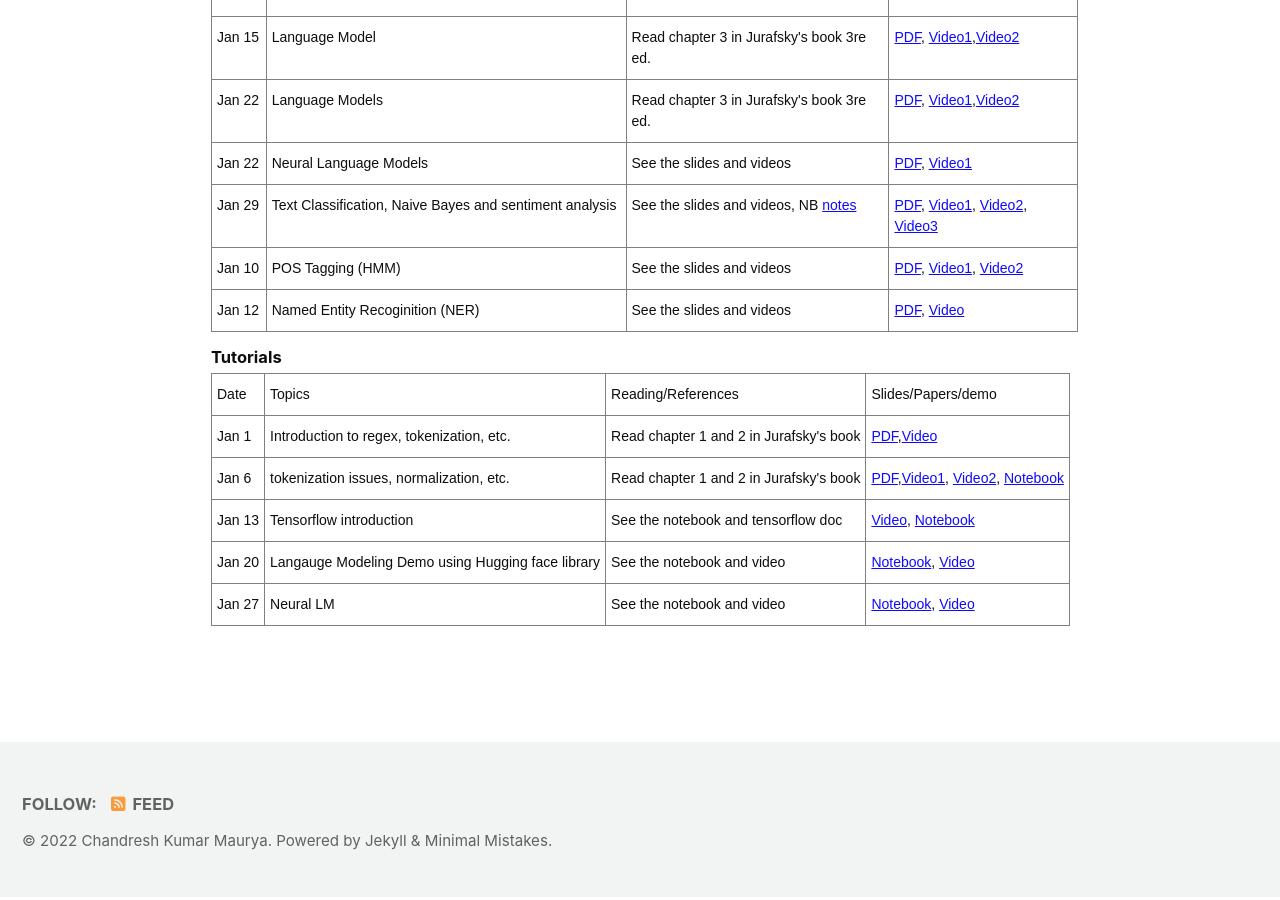
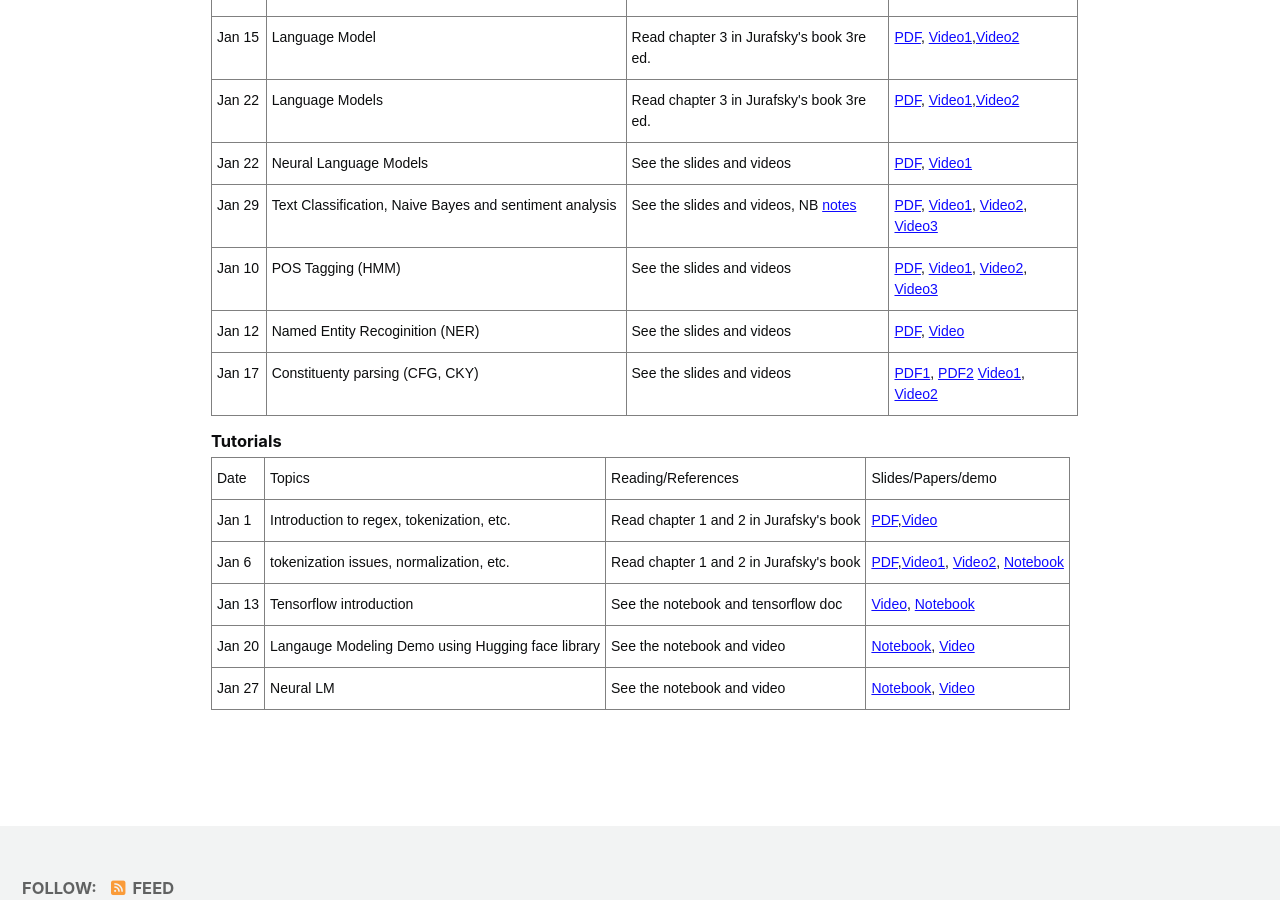
Before and after one commit to chandreshiit/oldsite, a Jekyll site: the page built from _pages/NLP2022.md, in a window 1280 px wide and 900 px high, scrolled down 2213 px. Built offline with Jekyll 4.4.1, drawn with Linux system fonts in a browser that asks for light colours; cached includes are drawn as plain includes; nearby versions of some CDN libraries.

Commit message:
added slides

```diff
--- a/_pages/NLP2022.md
+++ b/_pages/NLP2022.md
@@ -125,7 +125,7 @@ Natural language processing (NLP) or computational linguistics is one of the mos
     <th class="tg-0pky">POS Tagging (HMM)</th>
     <th class="tg-0pky">See the slides and videos</th>
           <th class="tg-0pky">              <a href="https://drive.google.com/file/d/1Ukmq6bV1ezg8NvaWlbLgf2mwjt5c5jWc/view?usp=sharing">PDF</a>,
-     <a href="https://drive.google.com/file/d/16EOMNeBhJBYqKi9vqISe-ZhaqAsySo91/view?usp=sharing">Video1</a>, <a href="https://drive.google.com/file/d/1Av1Y7y7q4G2iJVwf8sOJFnJtnz0kFaGX/view?usp=sharing">Video2</a>
+     <a href="https://drive.google.com/file/d/16EOMNeBhJBYqKi9vqISe-ZhaqAsySo91/view?usp=sharing">Video1</a>, <a href="https://drive.google.com/file/d/101X9q3MaKQOIx8leBoTruRwq-WDonD0O/view?usp=sharing">Video2</a>, <a href="https://drive.google.com/file/d/1Av1Y7y7q4G2iJVwf8sOJFnJtnz0kFaGX/view?usp=sharing">Video3</a>
         </th></tr>
 <tr>
     <th class="tg-0pky">Jan 12</th>
@@ -133,7 +133,18 @@ Natural language processing (NLP) or computational linguistics is one of the mos
     <th class="tg-0pky">See the slides and videos </th>
           <th class="tg-0pky">  <a href="https://drive.google.com/file/d/1zTbLZlUeTiznkIo73dOipG4yAUOmu1Yj/view?usp=sharing">PDF</a>,
      <a href="https://drive.google.com/file/d/1Av1Y7y7q4G2iJVwf8sOJFnJtnz0kFaGX/view?usp=sharing">Video</a>
-        </th></tr></table>
+        </th></tr>
+<tr>
+    <th class="tg-0pky">Jan 17</th>
+    <th class="tg-0pky">Constituenty parsing (CFG, CKY)</th>
+    <th class="tg-0pky">See the slides and videos </th>
+          <th class="tg-0pky">  <a href="https://drive.google.com/file/d/1AAmawGxIyFszmvdohrJXqKgV5fGW7ENF/view?usp=sharing">PDF1</a>, <a href="https://drive.google.com/file/d/1AohNb_vARaXi3G62WDpHgqLXe5x1V21O/view?usp=sharing">PDF2</a>
+     <a href="https://drive.google.com/file/d/1otpKPveukbabks9-OClpD9CzJCQymOx4/view?usp=sharing">Video1</a>,
+     <a href="https://drive.google.com/file/d/1WP0KS-ppzt4dIQG08iTLOxup_En-Ykgi/view?usp=sharing">Video2</a>
+        </th></tr>
+</table>
+
+
 
 
 
```
